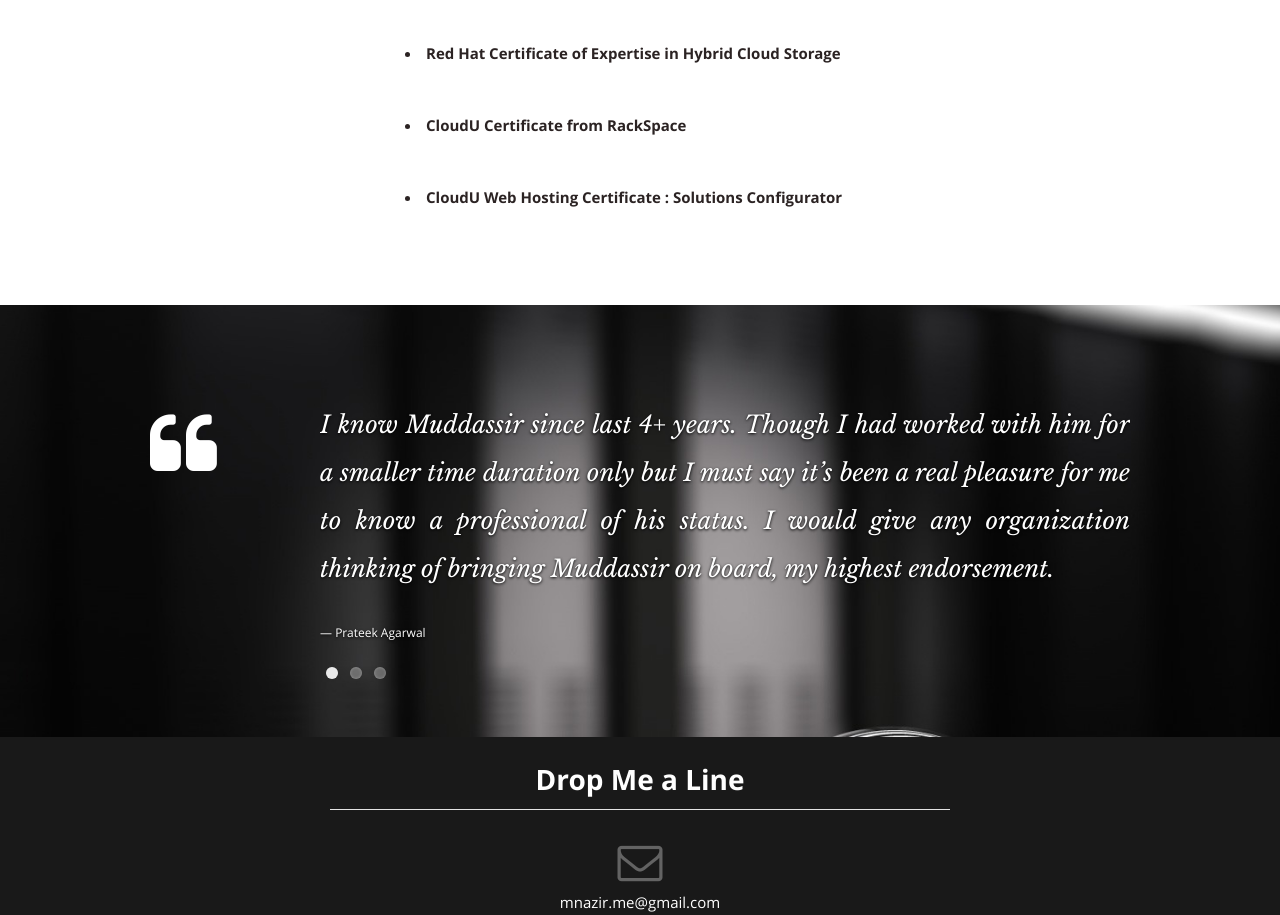
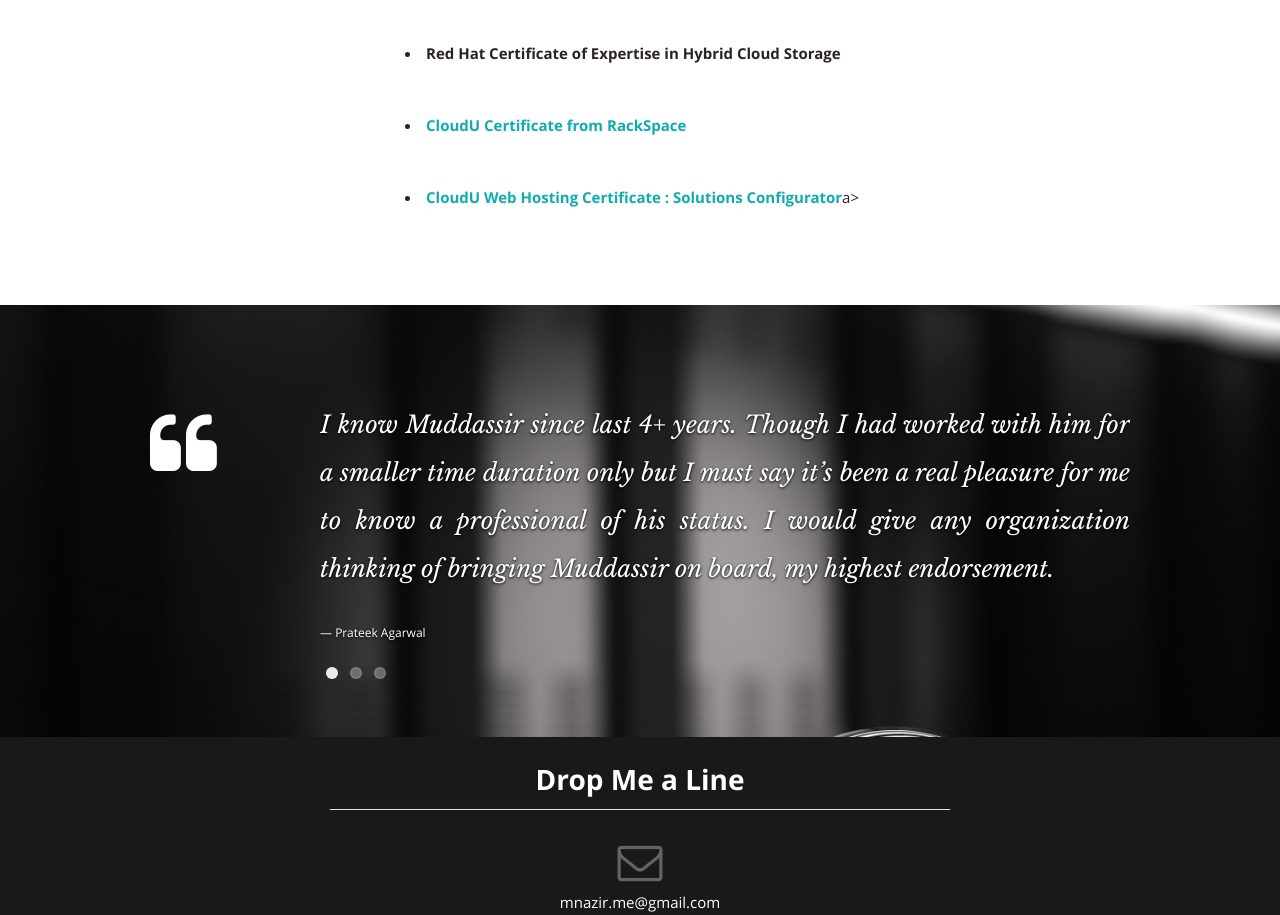
Before and after one commit to muddassirnazir/muddassirnazir.github.io, a plain HTML site: page index.html in a window 1280 px wide. Shown: the part 3614-4529 px from the top of the page. Drawn offline with nearby package versions, Linux system fonts and the light colour scheme.

Commit message:
New Cert Links

```diff
--- a/index.html
+++ b/index.html
@@ -255,9 +255,9 @@
                <li style="color:#2b2323">
                <a href="https://www.redhat.com/rhtapps/verify/?certId=130-179-682" style="color:#2b2323" target="_blank"><b>Red Hat Certificate of Expertise in Hybrid Cloud Storage</b></li>
                <br>
-               <li style="color:#2b2323"><a href="http://goo.gl/o7DnJU" style="color:#2b2323" target="_blank"><b>CloudU Certificate from RackSpace</b></a></li>
+               <li style="color:#2b2323"><a href="https://drive.google.com/file/d/0B9JVcg-gcdfdemQ3UzJOcTJxcWs/view?usp=sharing" target="_blank"><b>CloudU Certificate from RackSpace</b></a></li>
                <br>
-               <li style="color:#2b2323"><b>CloudU Web Hosting Certificate : Solutions Configurator</b></li>
+               <li style="color:#2b2323"><a href="https://drive.google.com/file/d/0B9JVcg-gcdfda2FDbmFIRGtPV0U/view?usp=sharing" target="_blank"><b>CloudU Web Hosting Certificate : Solutions Configurator</b></a>a></li>
                <br>
 
             </p>
```
